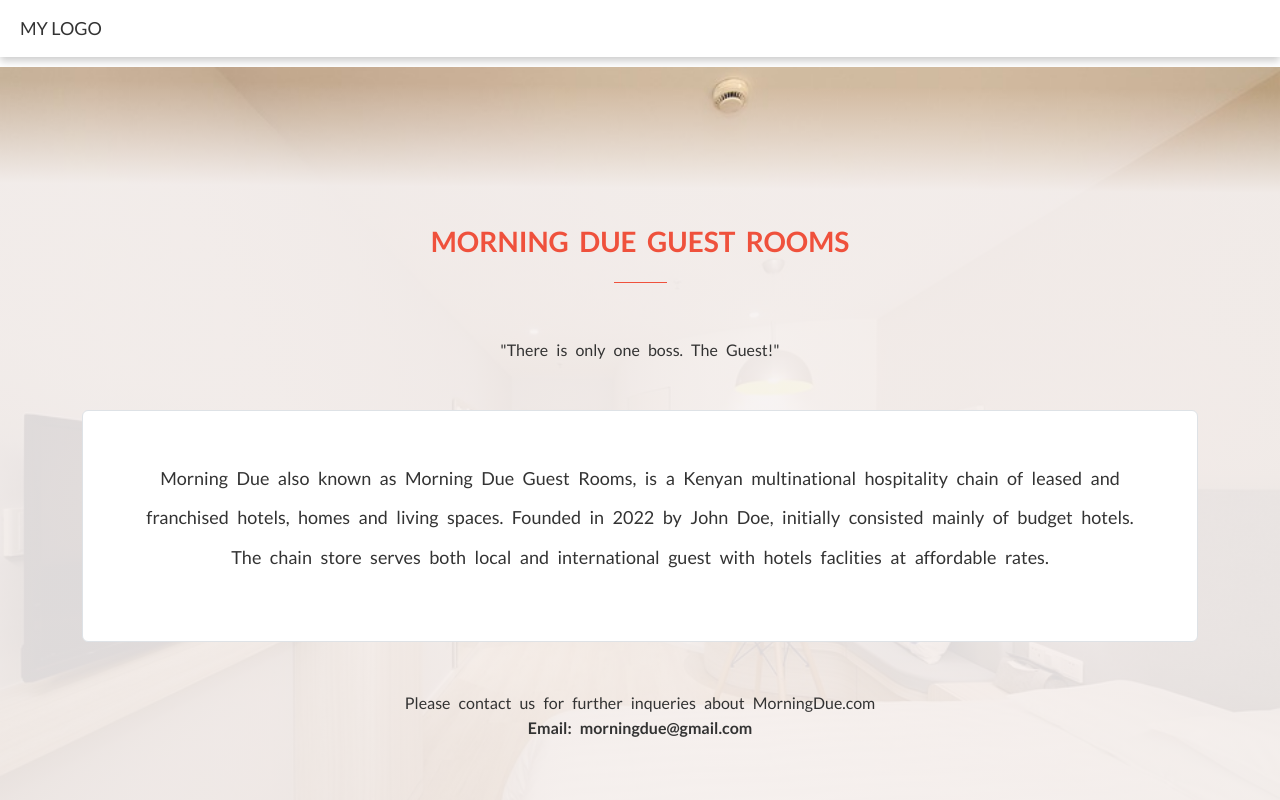
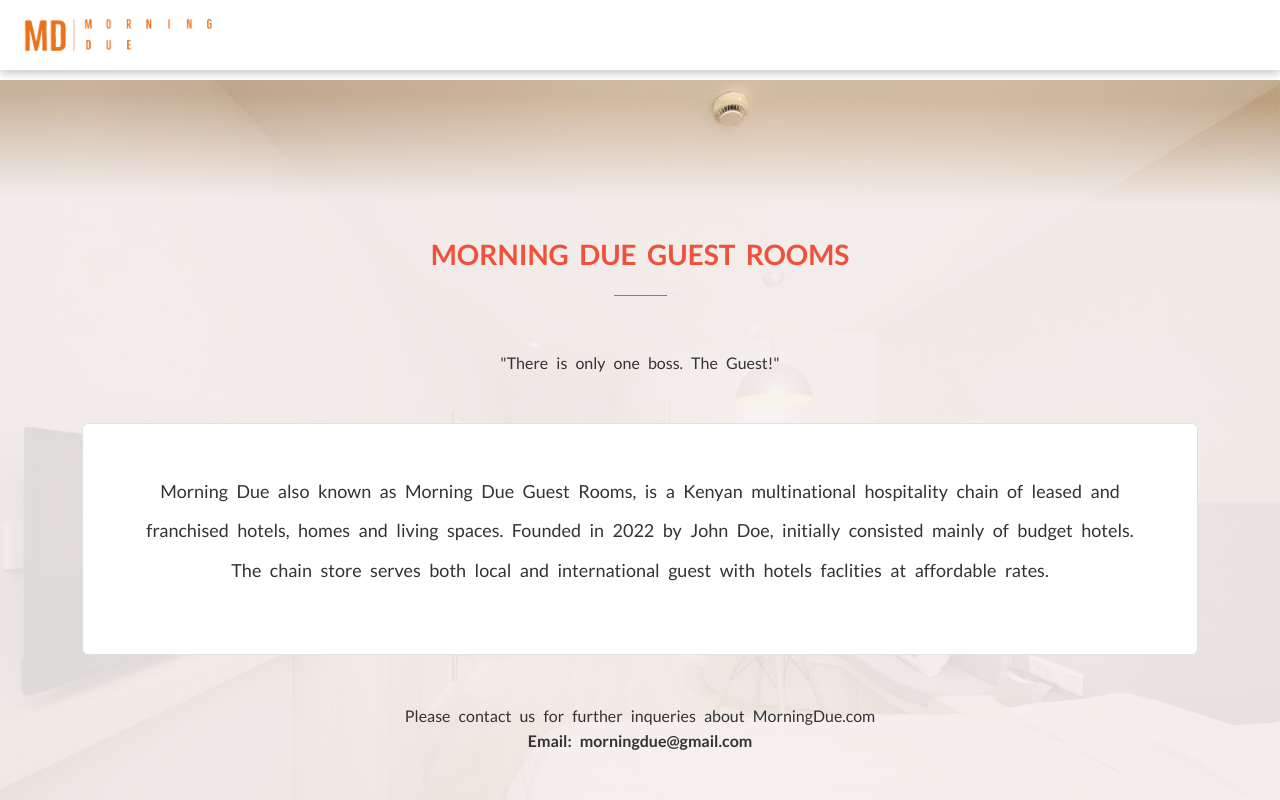
Before and after one commit to devMunyi/module-1-capstone, a website: page about.html in a window 1280 px wide. Shown: the top 800 px of the page. Drawn offline with nearby package versions, Linux system fonts and the light colour scheme.

Commit message:
add logo

```diff
--- a/about.html
+++ b/about.html
@@ -24,7 +24,9 @@
           <div class="hamburger__bar-item hamburger__bar-item--3"></div>
         </div>
 
-        <a class="logo my-link" href="index.html">MY LOGO</a>
+        <a class="logo my-link" href="index.html">
+          <img src="./img/logo.png" alt="LOGO" height="40" width="200">
+        </a>
       </div>
 
       <!-- nav -->
--- /dev/null
+++ b/img/Morning Due-logos/logo_info.txt
@@ -0,0 +1,4 @@
+
+            Fonts used: Bellfort
+
+            Colors used: E5E5E5,E87121
```
Also changed, not shown: index.html (+3 -1 lines), img/3e348cbf3d51424d8b4476415758b35c.png (added), img/Morning Due-logos/Morning Due-logos.jpeg (added), img/Morning Due-logos/Morning Due-logos_black.png (added), img/Morning Due-logos/Morning Due-logos_transparent.png (added), img/Morning Due-logos/Morning Due-logos_white.png (added), img/logo.png (added), img/logo_1.png (added).
